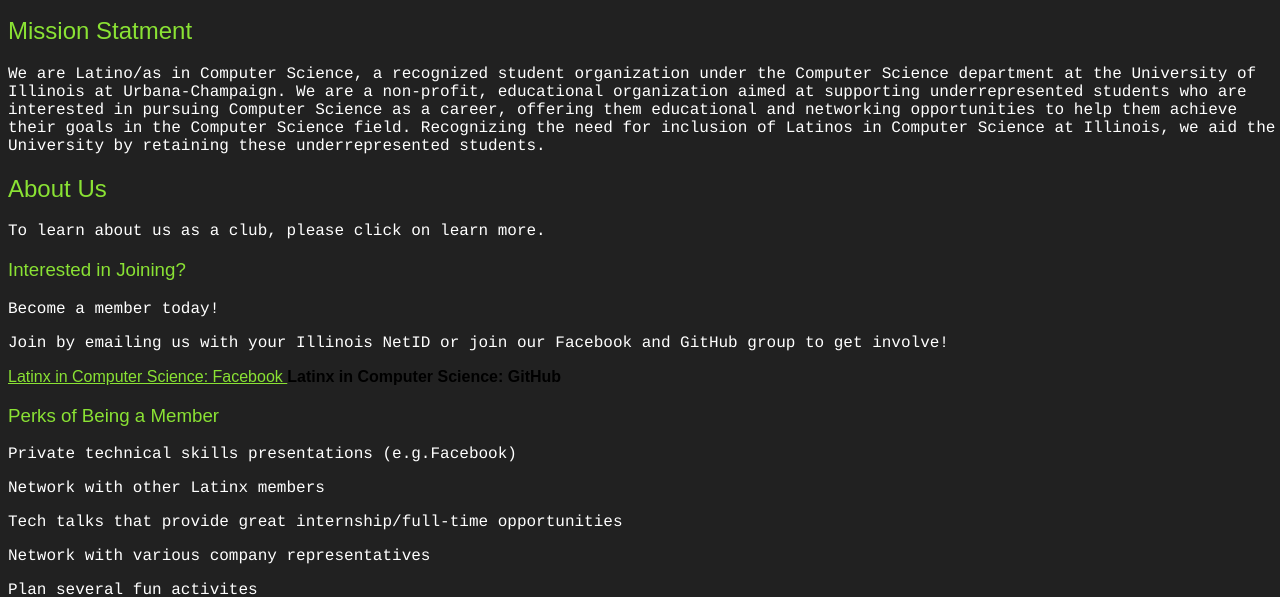
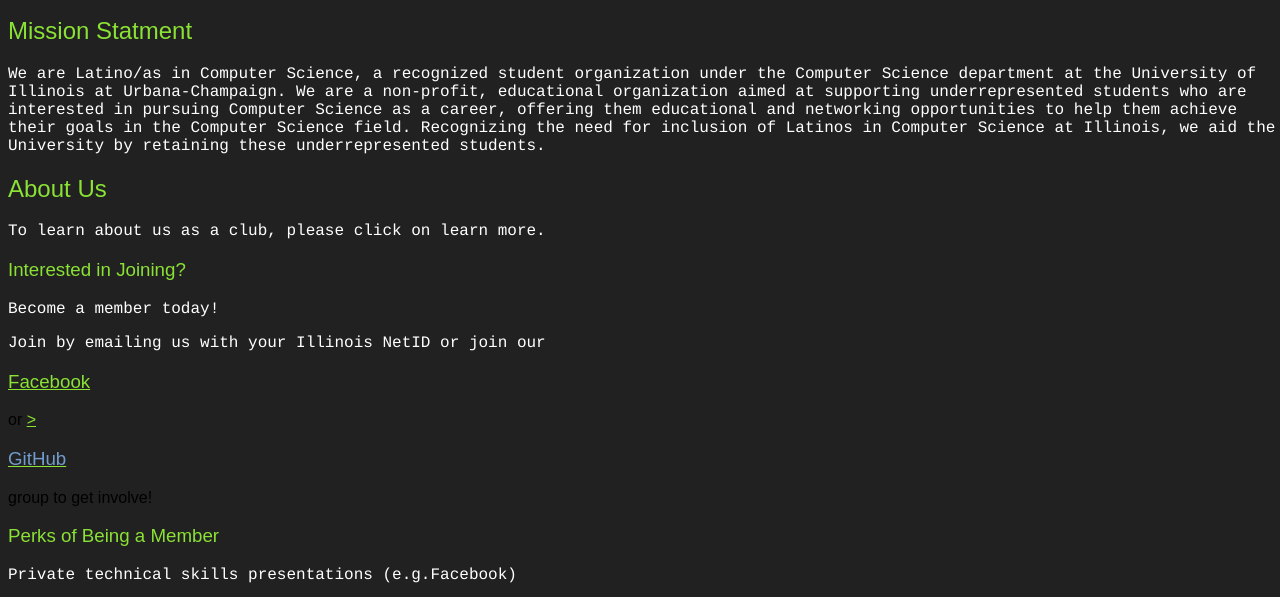
Before and after one commit to EriqLu/LxCS-Website, a website: page index.html in a window 1280 px wide. Shown: the part 202-799 px from the top of the page. Drawn offline with Linux system fonts and the light colour scheme.

Commit message:
new adjustments

```diff
--- a/index.html
+++ b/index.html
@@ -55,9 +55,8 @@
 
 			<h3> Interested in Joining? </h3>
 				<p> Become a member today! </p>
-				<p> Join by emailing us with your Illinois NetID or join our Facebook and GitHub group to get involve! </p>
-				<a href="https://www.facebook.com/groups/latinocomputerscienceclub/" class="external-link" rel="nofollow"> Latinx in Computer Science: Facebook </a>
-				<b href="https://github.com/Illinois-LCS" class="external-link" rel="nofollow"> Latinx in Computer Science: GitHub </b>
+				<p> Join by emailing us with your Illinois NetID or join our <a href="https://www.facebook.com/groups/latinocomputerscienceclub/"><h3 style="color:#729ccd"> Facebook </h3></a> or
+						<a href="https://github.com/Illinois-LCS">><h3 style="color:#729ccd"> GitHub </h3></a> group to get involve! </p>
 				<h3>Perks of Being a Member</h3>
 						<p>Private technical skills presentations (e.g.Facebook)</p>
 						<p>Network with other Latinx members</p>
```
